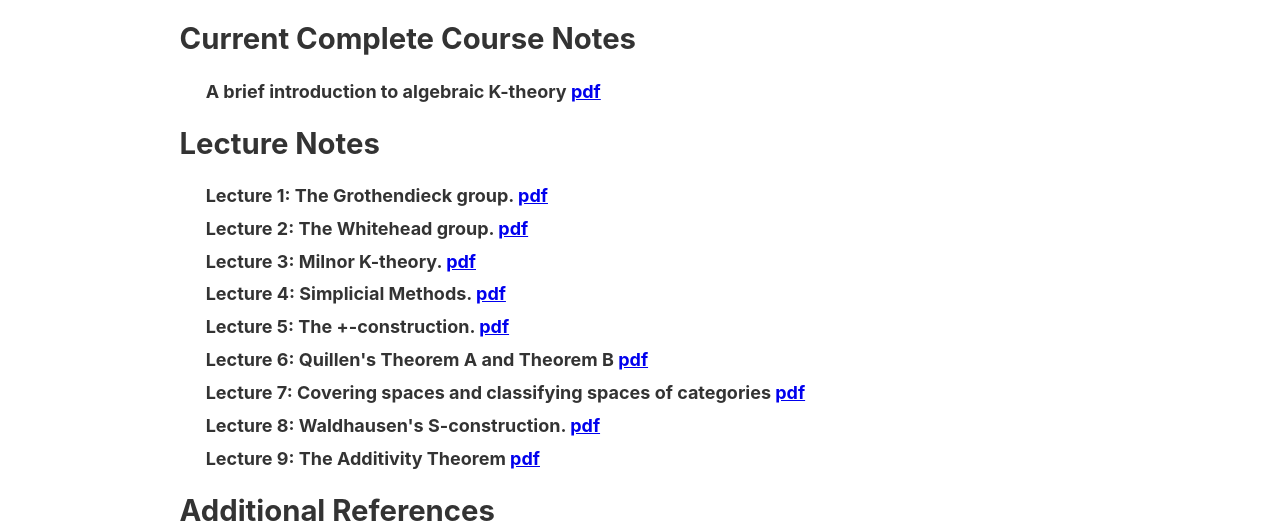
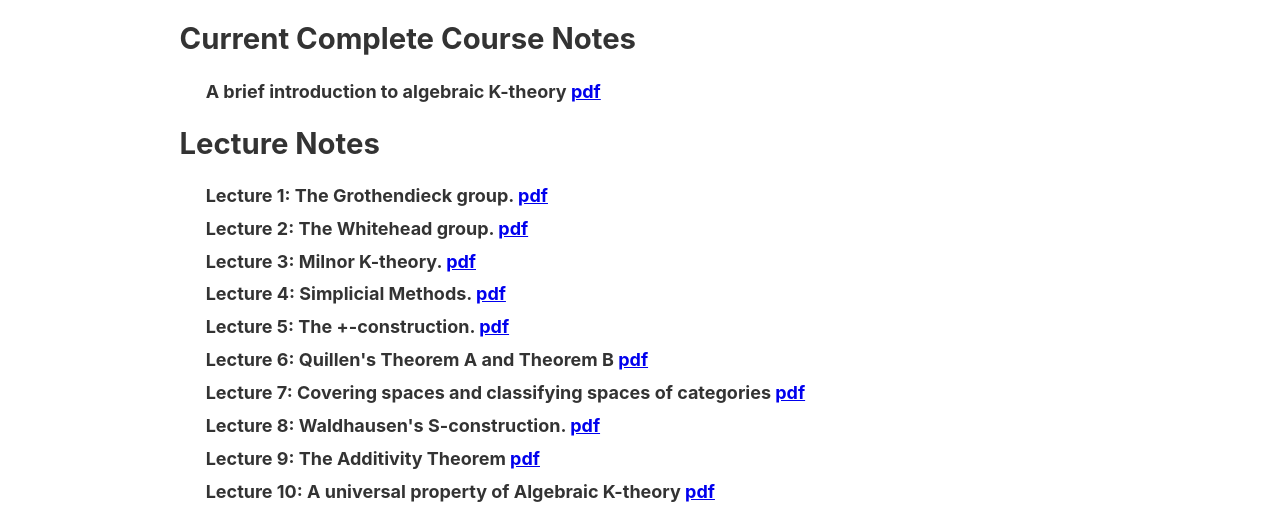
Before and after one commit to gabeangeliniknoll/website2020, a Gatsby site: page /algebraicktheory in a window 1280 px wide. Shown: the part 242-766 px from the top of the page. Built offline with nearby package versions, Linux system fonts and the light colour scheme; Gatsby itself is replaced by a stand-in of ours.

Commit message:
updated lecture notes

```diff
--- /dev/null
+++ b/src/components/aklecturethirteen.js
@@ -0,0 +1,10 @@
+import React from "react"
+import Aklecturethirteen from "../static/aklecturethirteen.pdf" // Tell webpack this JS file uses this pdf
+
+const AlgebraicKtheory = () => (
+  <>
+    <a href={Aklecturethirteen}>pdf</a>
+  </>
+)
+
+export default AlgebraicKtheory
--- a/src/content/knotes.yml
+++ b/src/content/knotes.yml
@@ -67,12 +67,12 @@ sections:
             url:
             body:
               - {_uid: KTY6Drn9e9,lecture: "aklecturenine",displayText: "pdf"}
-      # - title: "Lecture 10: "
-      #   links:
-      #     - display:
-      #       url:
-      #       body:
-      #         - {_uid: KTY6Drn910,lecture: "aklectureten",displayText: "pdf"}
+      - title: "Lecture 10: A universal property of Algebraic K-theory "
+        links:
+          - display:
+            url:
+            body:
+              - {_uid: KTY6Drn910,lecture: "aklectureten",displayText: "pdf"}
       # - title: "Lecture 11: "
       #   links:
       #     - display:
--- a/src/pages/knotes.js
+++ b/src/pages/knotes.js
@@ -13,12 +13,13 @@ import Aklecturesix from "../components/aklecturesix";
 import Aklectureseven from "../components/aklectureseven";
 import Aklectureeight from "../components/aklectureeight";
 import Aklecturenine from "../components/aklecturenine";
-// import Aklectureten from "../components/aklectureten";
+import Aklectureten from "../components/aklectureten";
 // import Aklectureeleven from "../components/aklectureeleven";
 // import Aklecturetwelve from "../components/aklecturetwelve";
-
-// import CV from "../static/CV.pdf";
-// import Research from "../static/research_Angelini-Knoll.pdf";
+// import Aklecturetwelve from "../components/aklecturethirteen";
+// import Aklecturetwelve from "../components/aklecturefourteen";
+// import Aklecturetwelve from "../components/aklecturefifteen";
+// import Aklecturetwelve from "../components/aklecturesixteen";
 
 const Knotes = {
   complete: Complete,
@@ -31,9 +32,13 @@ const Knotes = {
   aklectureseven: Aklectureseven,
   aklectureeight: Aklectureeight,
   aklecturenine: Aklecturenine,
-  // aklectureten: Aklectureten,
+  aklectureten: Aklectureten,
   // aklectureeleven: Aklectureeleven,
   // aklecturetwelve: Aklecturetwelve,
+  // aklectureeleven: Aklecturethirteen,
+  // aklecturetwelve: Aklecturefourteen,
+  // aklectureeleven: Aklecturefifteen,
+  // aklecturetwelve: Aklecturesixteen,
 };
 
 export default block => {
```
Also changed, not shown: 2 other files.
